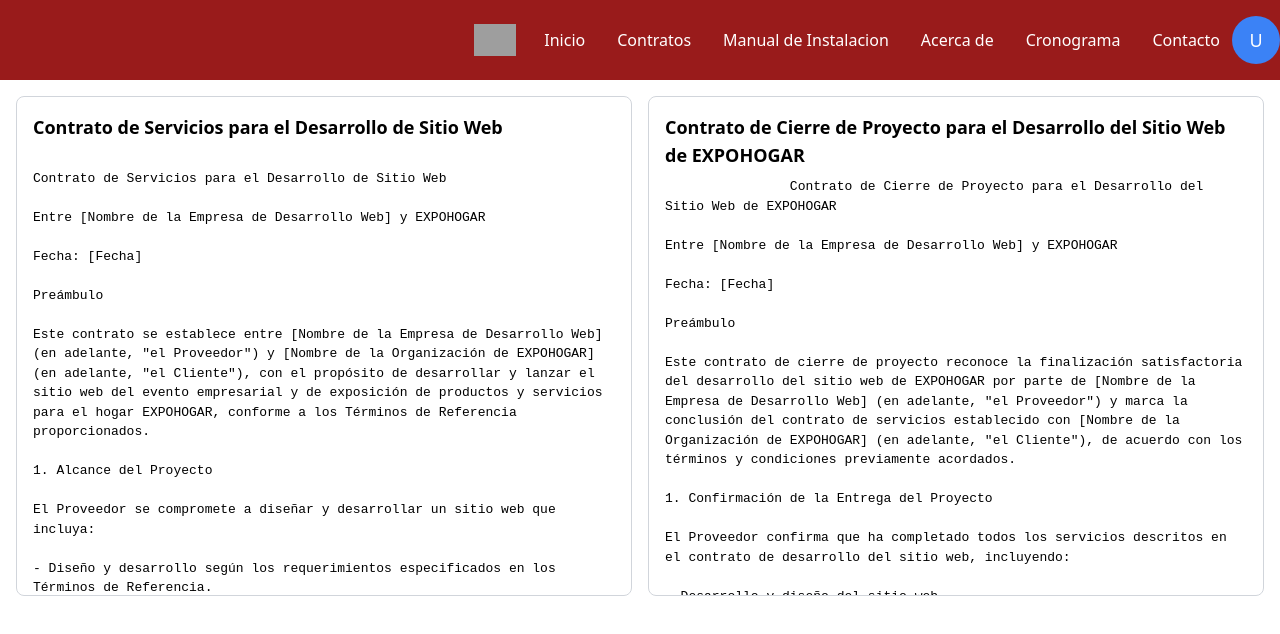
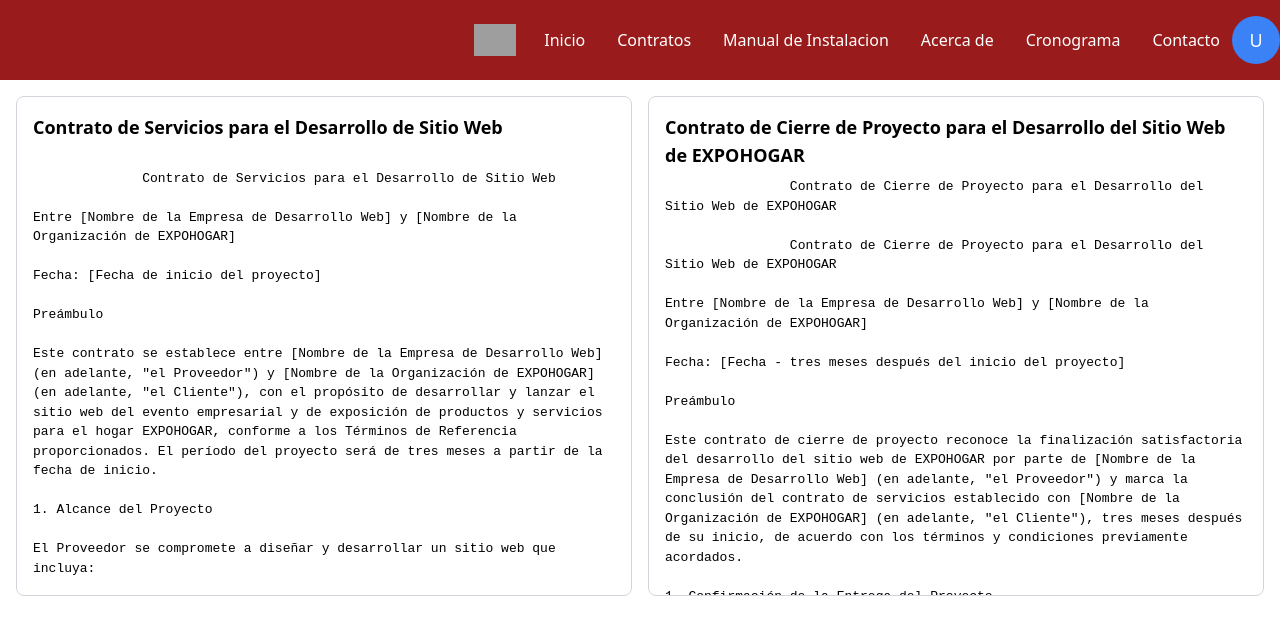
Before and after one commit to JZane21/expohogar-app, a Vue app: page / in a window 1280 px wide. Both pictures are taken after a click on the button "Contratos". Shown: the top 634 px of the page. Built offline with nearby package versions, Linux system fonts and the light colour scheme; grey boxes are pictures that could not be loaded.

Commit message:
commit wizard2

```diff
--- a/src/components/ContratosPage.vue
+++ b/src/components/ContratosPage.vue
@@ -5,15 +5,15 @@
             <h2 class="text-lg font-semibold mb-2">Contrato de Servicios para el Desarrollo de Sitio Web</h2>
             <pre class="contrato-texto">
 
-Contrato de Servicios para el Desarrollo de Sitio Web
+              Contrato de Servicios para el Desarrollo de Sitio Web
 
-Entre [Nombre de la Empresa de Desarrollo Web] y EXPOHOGAR
+Entre [Nombre de la Empresa de Desarrollo Web] y [Nombre de la Organización de EXPOHOGAR]
 
-Fecha: [Fecha]
+Fecha: [Fecha de inicio del proyecto]
 
 Preámbulo
 
-Este contrato se establece entre [Nombre de la Empresa de Desarrollo Web] (en adelante, "el Proveedor") y [Nombre de la Organización de EXPOHOGAR] (en adelante, "el Cliente"), con el propósito de desarrollar y lanzar el sitio web del evento empresarial y de exposición de productos y servicios para el hogar EXPOHOGAR, conforme a los Términos de Referencia proporcionados.
+Este contrato se establece entre [Nombre de la Empresa de Desarrollo Web] (en adelante, "el Proveedor") y [Nombre de la Organización de EXPOHOGAR] (en adelante, "el Cliente"), con el propósito de desarrollar y lanzar el sitio web del evento empresarial y de exposición de productos y servicios para el hogar EXPOHOGAR, conforme a los Términos de Referencia proporcionados. El período del proyecto será de tres meses a partir de la fecha de inicio.
 
 1. Alcance del Proyecto
 
@@ -26,12 +26,12 @@
 
 2. Cronograma y Entregables
 
-El proyecto se desarrollará según el siguiente cronograma y entregables:
+El proyecto se desarrollará durante un período de tres meses, con los siguientes cronograma y entregables:
 
-- Fase 1: Planificación y desarrollo inicial, entrega [Fecha].
-- Fase 2: Desarrollo y pruebas, entrega [Fecha].
-- Fase 3: Lanzamiento y capacitación, entrega [Fecha].
-- Fase 4: Mantenimiento y soporte, inicio [Fecha].
+- Fase 1: Planificación y desarrollo inicial, entrega [Fecha - un mes después del inicio].
+- Fase 2: Desarrollo y pruebas, entrega [Fecha - dos meses después del inicio].
+- Fase 3: Lanzamiento y capacitación, entrega [Fecha - tres meses después del inicio].
+- Fase 4: Inicio del mantenimiento y soporte, [Fecha - tras el lanzamiento].
 
 3. Compromisos del Cliente
 
@@ -65,6 +65,9 @@
 _____________________
 [Nombre y firma del representante de EXPOHOGAR]
 
+https://docs.google.com/document/d/1jr_wlWRF3MtDzb8rCBY_plVACNt3MOAUccaTX8BVlIA/edit?usp=sharing
+
+
             </pre>
         </div>
 
@@ -74,17 +77,19 @@
             <pre class="contrato-texto">
                 Contrato de Cierre de Proyecto para el Desarrollo del Sitio Web de EXPOHOGAR
 
-Entre [Nombre de la Empresa de Desarrollo Web] y EXPOHOGAR
+                Contrato de Cierre de Proyecto para el Desarrollo del Sitio Web de EXPOHOGAR
 
-Fecha: [Fecha]
+Entre [Nombre de la Empresa de Desarrollo Web] y [Nombre de la Organización de EXPOHOGAR]
+
+Fecha: [Fecha - tres meses después del inicio del proyecto]
 
 Preámbulo
 
-Este contrato de cierre de proyecto reconoce la finalización satisfactoria del desarrollo del sitio web de EXPOHOGAR por parte de [Nombre de la Empresa de Desarrollo Web] (en adelante, "el Proveedor") y marca la conclusión del contrato de servicios establecido con [Nombre de la Organización de EXPOHOGAR] (en adelante, "el Cliente"), de acuerdo con los términos y condiciones previamente acordados.
+Este contrato de cierre de proyecto reconoce la finalización satisfactoria del desarrollo del sitio web de EXPOHOGAR por parte de [Nombre de la Empresa de Desarrollo Web] (en adelante, "el Proveedor") y marca la conclusión del contrato de servicios establecido con [Nombre de la Organización de EXPOHOGAR] (en adelante, "el Cliente"), tres meses después de su inicio, de acuerdo con los términos y condiciones previamente acordados.
 
 1. Confirmación de la Entrega del Proyecto
 
-El Proveedor confirma que ha completado todos los servicios descritos en el contrato de desarrollo del sitio web, incluyendo:
+El Proveedor confirma que, tres meses después del inicio del proyecto, ha completado todos los servicios descritos en el contrato de desarrollo del sitio web, incluyendo:
 
 - Desarrollo y diseño del sitio web.
 - Implementación de funcionalidades según los Términos de Referencia.
@@ -113,7 +118,7 @@
 
 6. Cláusulas Finales
 
-Este contrato marca la conclusión formal del proyecto de desarrollo del sitio web de EXPOHOGAR. Cualquier servicio adicional o modificaciones posteriores requerirán un nuevo acuerdo contractual.
+Este contrato marca la conclusión formal del proyecto de desarrollo del sitio web de EXPOHOGAR tres meses después de su inicio. Cualquier servicio adicional o modificaciones posteriores requerirán un nuevo acuerdo contractual.
 
 Firmas
 
@@ -122,6 +127,8 @@
 
 _____________________
 [Nombre y firma del representante de EXPOHOGAR]
+
+https://docs.google.com/document/d/1jr_wlWRF3MtDzb8rCBY_plVACNt3MOAUccaTX8BVlIA/edit?usp=sharing
 
 
             </pre>
```
